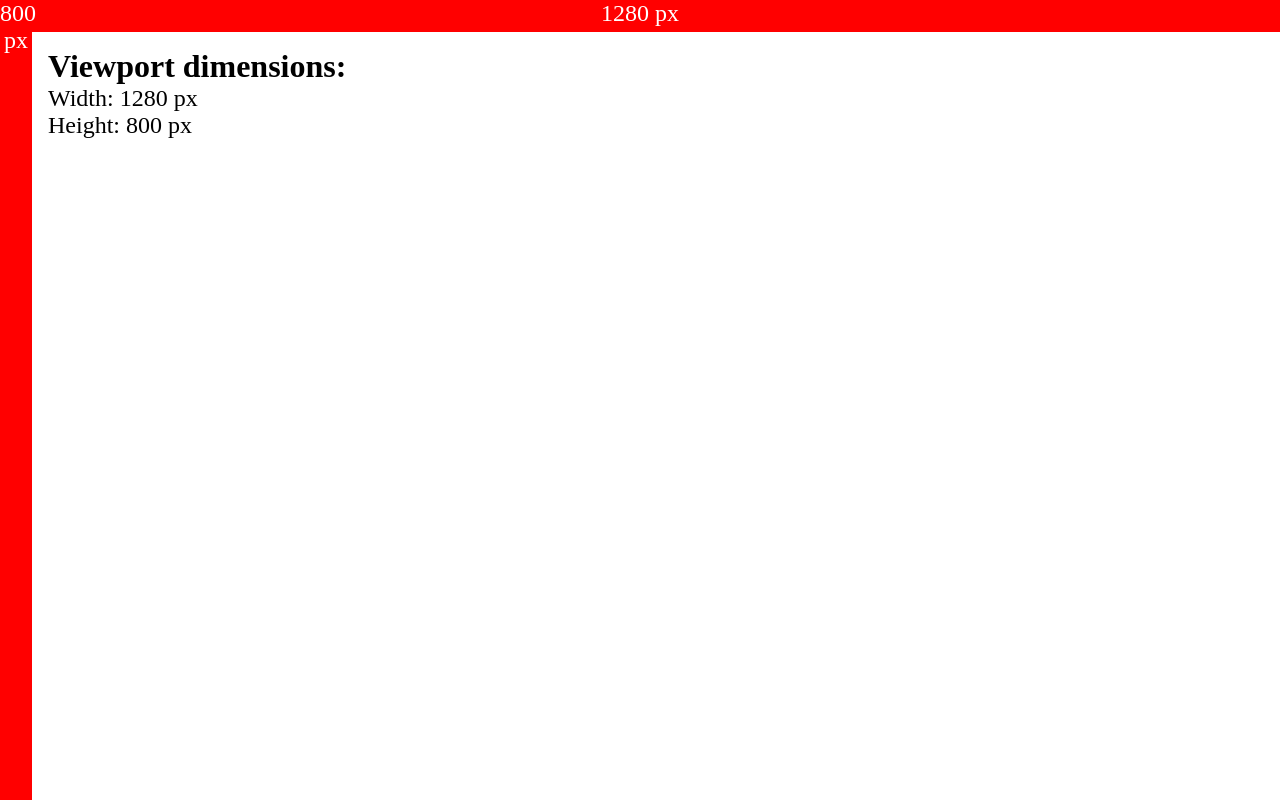
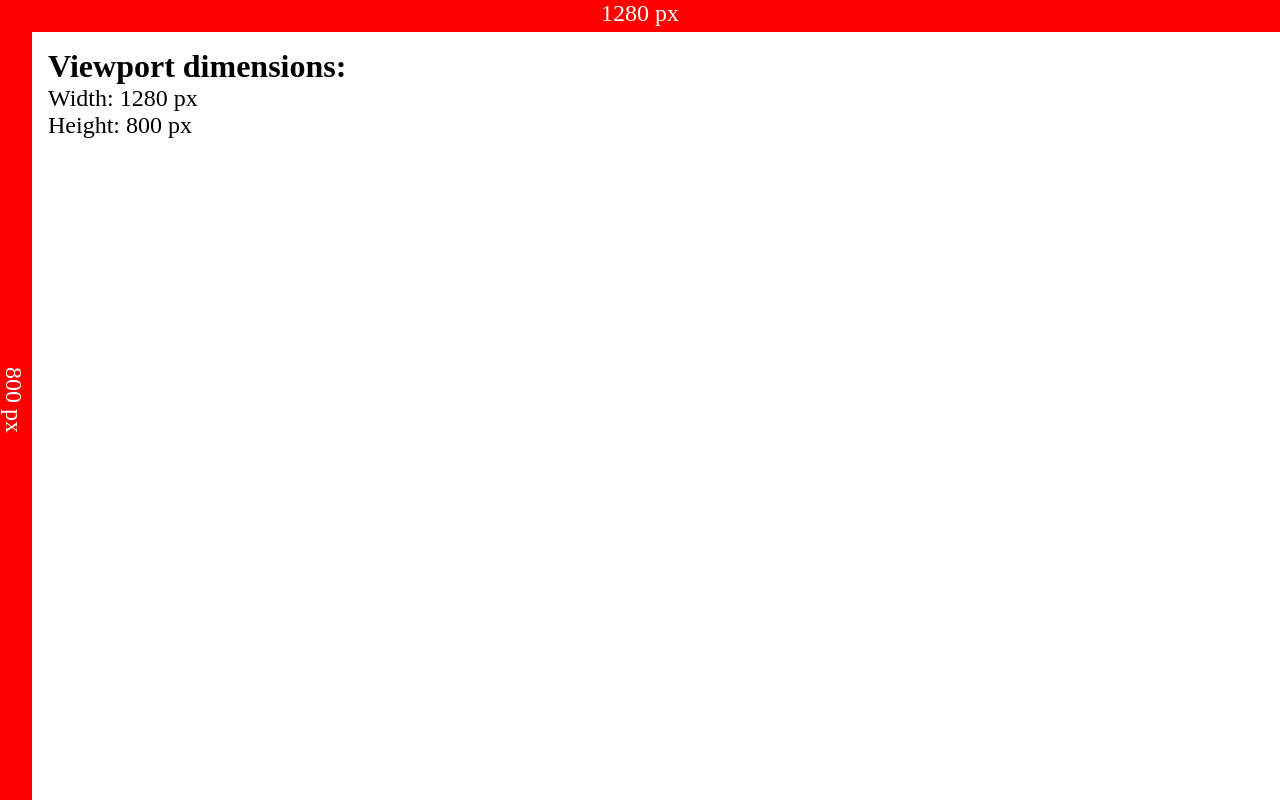
Before and after one commit to RikuPutkinen/viewport-measure, a plain HTML site: page index.html in a window 1280 px wide. Drawn offline with Linux system fonts and the light colour scheme.

Commit message:
Fix CSS bug with Chrome

```diff
--- a/index.html
+++ b/index.html
@@ -8,8 +8,8 @@
   <script src="./main.js" defer></script>
 </head>
 <body>
-  <div class="horizontal bar"></div>
-  <div class="vertical bar"></div>
+  <div class="horizontal bar"><p></p></div>
+  <div class="vertical bar"><p></p></div>
   <div class="container">
     <h1>Viewport dimensions:</h1>
     <p class="width"></p>
--- a/main.js
+++ b/main.js
@@ -10,8 +10,8 @@
 updateSizes();
 
 function updateSizes() {
-  horizontalBar.textContent = `${horizontalBar.clientWidth} px`;
-  verticalBar.textContent = `${verticalBar.clientHeight} px`;
+  horizontalBar.firstChild.textContent = `${horizontalBar.clientWidth} px`;
+  verticalBar.firstChild.textContent = `${verticalBar.clientHeight} px`;
   container.querySelector('.width').textContent = `Width: ${body.clientWidth} px`;
   container.querySelector('.height').textContent = `Height: ${body.clientHeight} px`;
 }
--- a/styles.css
+++ b/styles.css
@@ -26,7 +26,7 @@
 .vertical {
   height: 100%;
   width: 2rem;
-  writing-mode: sideways-lr;
+  writing-mode: vertical-lr;
 }
 
 .container {
```
